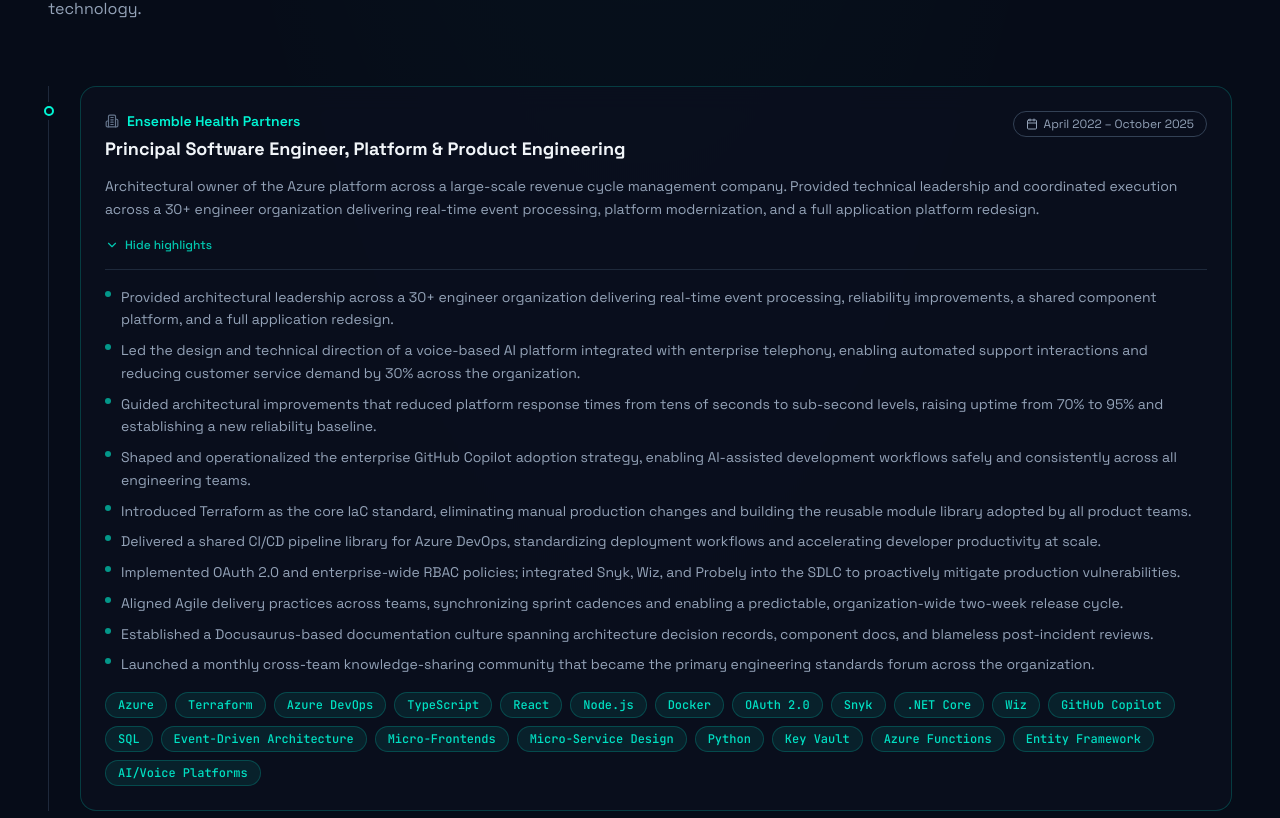
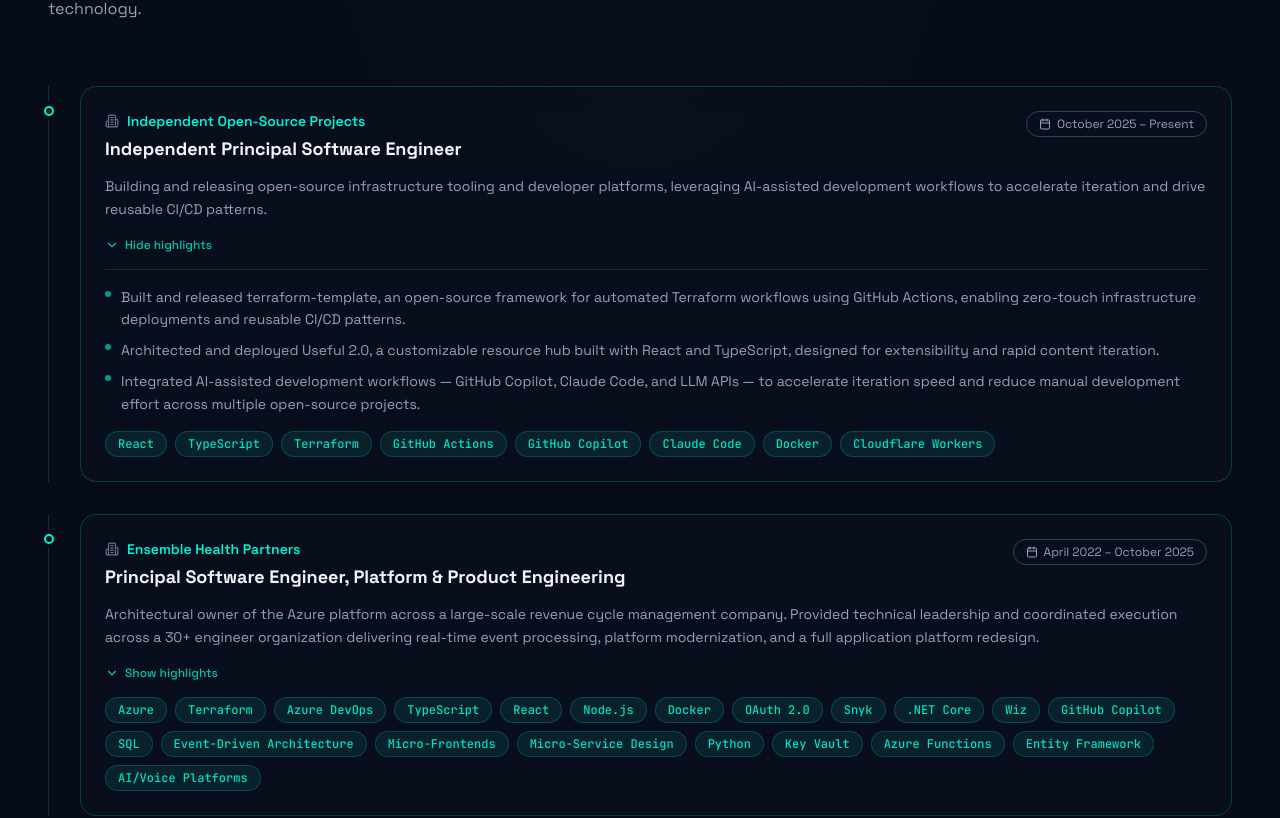
Before and after one commit to PseudoCoding/portfolio-site, a React (Vite) app: page / in a window 1280 px wide. Shown: the part 1018-1836 px from the top of the page. Built offline with nearby package versions, Linux system fonts and the light colour scheme.

Commit message:
Update config.ts

```diff
--- a/src/config.ts
+++ b/src/config.ts
@@ -44,7 +44,7 @@
       'Lifelong Learner',
     ],
     bio: [
-      '10+ years building and leading engineering platforms that power healthcare at scale. '
+      '13+ years building and leading engineering platforms that power healthcare at scale. '
         + 'I thrive at the intersection of deep technical ownership and organizational impact: '
         + 'architecting distributed systems, defining platform strategy, and raising the engineering bar '
         + 'for the teams around me.',
@@ -63,6 +63,21 @@
     tagline: '13+ years building platforms, growing teams, and delivering impact in healthcare technology.',
     entries: [
       {
+        id: 'independent',
+        company: 'Independent Open-Source Projects',
+        role: 'Independent Principal Software Engineer',
+        period: 'October 2025 – Present',
+        summary:
+          'Building and releasing open-source infrastructure tooling and developer platforms, '
+          + 'leveraging AI-assisted development workflows to accelerate iteration and drive reusable CI/CD patterns.',
+        highlights: [
+          'Built and released terraform-template, an open-source framework for automated Terraform workflows using GitHub Actions, enabling zero-touch infrastructure deployments and reusable CI/CD patterns.',
+          'Architected and deployed Useful 2.0, a customizable resource hub built with React and TypeScript, designed for extensibility and rapid content iteration.',
+          'Integrated AI-assisted development workflows — GitHub Copilot, Claude Code, and LLM APIs — to accelerate iteration speed and reduce manual development effort across multiple open-source projects.',
+        ],
+        technologies: ['React', 'TypeScript', 'Terraform', 'GitHub Actions', 'GitHub Copilot', 'Claude Code', 'Docker', 'Cloudflare Workers'],
+      },
+      {
         id: 'ensemble',
         company: 'Ensemble Health Partners',
         role: 'Principal Software Engineer, Platform & Product Engineering',
@@ -72,10 +87,11 @@
           + 'Provided technical leadership and coordinated execution across a 30+ engineer organization delivering '
           + 'real-time event processing, platform modernization, and a full application platform redesign.',
         highlights: [
-          'Provided architectural leadership across a 30+ engineer organization delivering real-time event processing, reliability improvements, a shared component platform, and a full application redesign.',
+          'Led the architectural transition of a legacy monolith to a modern Revenue Cycle Management platform utilizing micro-UIs and microservices, accelerating deployment frequency from monthly releases to a reliable bi-weekly cadence, with core teams achieving multiple releases per week.',
+          'Engineered a robust event engine processing over 864,000 real-time healthcare events daily, successfully shifting data processing from legacy overnight batch runs to a continuous stream with under 15 minutes of latency.',
           'Led the design and technical direction of a voice-based AI platform integrated with enterprise telephony, enabling automated support interactions and reducing customer service demand by 30% across the organization.',
           'Guided architectural improvements that reduced platform response times from tens of seconds to sub-second levels, raising uptime from 70% to 95% and establishing a new reliability baseline.',
-          'Shaped and operationalized the enterprise GitHub Copilot adoption strategy, enabling AI-assisted development workflows safely and consistently across all engineering teams.',
+          'Drove the enterprise-wide adoption of GitHub Copilot across a 250-member technology organization spanning data, product, security, and AI engineering, establishing a 35% active daily utilization rate to safely modernize engineering workflows at scale.',
           'Introduced Terraform as the core IaC standard, eliminating manual production changes and building the reusable module library adopted by all product teams.',
           'Delivered a shared CI/CD pipeline library for Azure DevOps, standardizing deployment workflows and accelerating developer productivity at scale.',
           'Implemented OAuth 2.0 and enterprise-wide RBAC policies; integrated Snyk, Wiz, and Probely into the SDLC to proactively mitigate production vulnerabilities.',
@@ -283,7 +299,7 @@
       icon: 'Bot',
       skills: [
         { name: 'GitHub Copilot', level: 5 },
-        { name: 'Claude', level: 3 },
+        { name: 'Claude / Claude Code', level: 4 },
         { name: 'RAG', level: 3 },
         { name: 'GPT', level: 3 },
         { name: 'Ollama', level: 3 },
```
